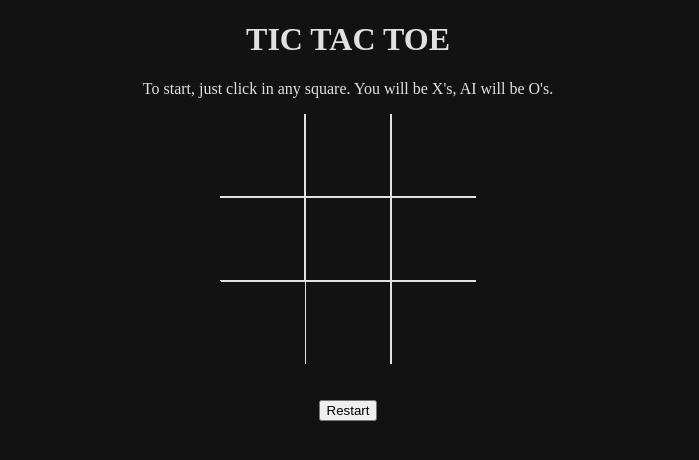
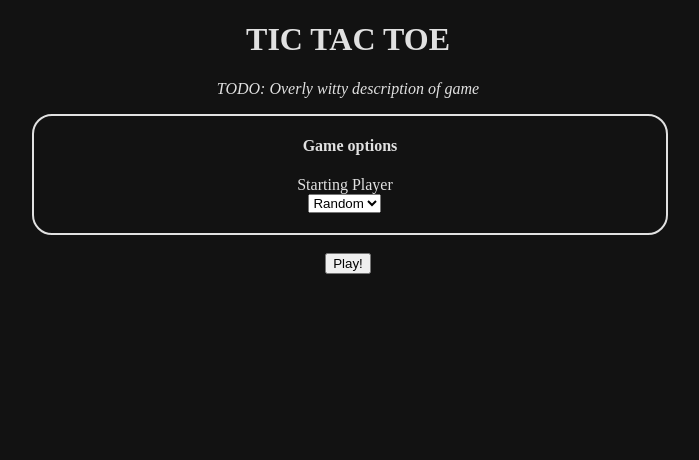
Before and after one commit to Chris-Is-Awesome/Tic-Tac-Toe, a website built with webpack: page src/index.html in a window 1280 px wide. Shown: the whole page, without its empty margins (292-991 px from the left). Built offline with nearby package versions, Linux system fonts and the light colour scheme.

Commit message:
add stuff

```diff
--- a/src/css/styles.css
+++ b/src/css/styles.css
@@ -7,23 +7,29 @@
 body {
 	background-color: var(--darkgrey);
 	color: var(--offwhite);
-}
-
-#info, #bottom {
 	text-align: center;
 }
 
-#board {
-	display: flex;
-	flex-direction: column;
-	align-items: center;
+.subtitle {
+	font-style: italic;
 }
 
-.row {
+.flex-grid {
+	display: flex;
+	flex-direction: row;
+	padding: 0px 10px 0px 20px;
+	justify-content: center;
+}
+
+.flex-item {
+	padding-right: 20px;
+}
+
+.board-row {
 	display: flex;
 }
 
-.cell {
+.board-cell {
 	border: none;
 	width: 80px;
 	height: 80px;
@@ -36,54 +42,82 @@ body {
 	background-color: var(--darkgrey);
 }
 
-.cell:active {
+.board-cell:focus {
 	outline: none;
 }
 
-#A1 {
+#gameplay {
+	display: none;
+}
+
+#gameOver {
+	display: none;
+}
+
+#board {
+	display: flex;
+	flex-direction: column;
+	align-items: center;
+}
+
+#options {
+	border: solid;
+	border-width: 2px;
+	border-radius: 20px;
+	border-color: var(--offwhite);
+	width: 50%;
+	margin-left: 25%;
+	padding-bottom: 20px;
+}
+
+#options > .flex-grid > .flex-item > input {
+	width: 35px;
+}
+
+#board-row-A1 {
 	border-bottom: 1px solid var(--offwhite);
 	border-right: 1px solid var(--offwhite);
 }
 
-#A2 {
+#board-row-A2 {
 	border-bottom: 1px solid var(--offwhite);
 	border-right: 1px solid var(--offwhite);
 	border-left: 1px solid var(--offwhite);
 }
 
-#A3 {
+#board-row-A3 {
 	border-bottom: 1px solid var(--offwhite);
 	border-left: 1px solid var(--offwhite);
 }
 
-#B1 {
+#board-row-B1 {
 	border-top: 1px solid var(--offwhite);
 	border-bottom: 1px solid var(--offwhite);
 	border-right: 1px solid var(--offwhite);
 }
 
-#B2 {
+#board-row-B2 {
 	border: 1px solid var(--offwhite);
 }
 
-#B3 {
+#board-row-B3 {
 	border-top: 1px solid var(--offwhite);
 	border-bottom: 1px solid var(--offwhite);
 	border-left: 1px solid var(--offwhite);
 }
 
-#C1 {
+#board-row-C1 {
 	border-top: 1px solid var(--offwhite);
 	border-right: 1px solid var(--offwhite);
 }
 
-#C2 {
+#board-row-C2 {
 	border-top: 1px solid var(--offwhite);
 	border-right: 1px solid var(--offwhite);
 	border-left: 1px solid var(--offwhite)y;
 }
 
-#C3 {
+#board-row-C3 {
 	border-top: 1px solid var(--offwhite);
 	border-left: 1px solid var(--offwhite);
 }
--- /dev/null
+++ b/src/game.js
@@ -0,0 +1,30 @@
+import { initializeUI } from './ui.js';
+
+export default class Game {
+	constructor(options) {
+		currentStats.currentPlayer = options.startingPlayer === "random" ? getRandomStartingPlayer() : options.startingPlayer
+
+		initializeUI();
+		console.log("Game started! Starting stats:\n", currentStats);
+		startGame();
+	}
+}
+
+const currentStats = {
+	currentPlayer: null
+};
+
+// Returns a random starting player
+function getRandomStartingPlayer() {
+	const randNum = Math.floor(Math.random() * 2); // Random number: 0 or 1
+
+	if (randNum < 1) {
+		return "PLAYER";
+	}
+
+	return "AI";
+}
+
+function startGame() {
+	//
+}
--- a/src/index.html
+++ b/src/index.html
@@ -2,40 +2,49 @@
 <html>
 
 <head>
-	<meta name="viewport" content="width=device-width, initial-scale=1.0">
 	<title>Tic Tac Toe</title>
 </head>
 
 <body>
-	<div id="info">
-		<h1>TIC TAC TOE</h1>
-		<p>
-			To start, just click in any square.
-			You will be X's, AI will be O's.
-		</p>
+	<h1>TIC TAC TOE</h1>
+	<div id="gameSetup">
+		<!-- Game description -->
+		<div class="subtitle">
+			<p>TODO: Overly witty description of game</p>
+		</div>
+		<!-- Options -->
+		<div id="options">
+			<h4>Game options</h4>
+			<div class="flex-grid">
+				<div class="flex-item">
+					<label for="startingPlayer">Starting Player</label>
+					<br>
+					<select id="startingPlayer">
+						<option value="random">Random</option>
+						<option value="PLAYER">You</option>
+						<option value="AI">AI</option>
+					</select>
+				</div>
+			</div>
+		</div>
+		<br>
+		<!-- Below options -->
+		<button type="submit" onclick="setupGame()">Play!</button>
 	</div>
-	<div id="board">
-		<div class="row">
-			<input type="text" id="A1" class="cell" readonly>
-			<input type="text" id="A2" class="cell" readonly>
-			<input type="text" id="A3" class="cell" readonly>
+	<div id="gameplay">
+		<!-- Summary -->
+		<div>
+			<p class="subtitle">The game</p>
 		</div>
-		<div class="row">
-			<input type="text" id="B1" class="cell" readonly>
-			<input type="text" id="B2" class="cell" readonly>
-			<input type="text" id="B3" class="cell" readonly>
-		</div>
-		<div class="row">
-			<input type="text" id="C1" class="cell" readonly>
-			<input type="text" id="C2" class="cell" readonly>
-			<input type="text" id="C3" class="cell" readonly>
+		<!-- Board -->
+		<div id="board">
+			<div id="board-rows">
+				<!-- This is generated at runtime -->
+			</div>
 		</div>
 	</div>
-	<br><br>
-	<div id="bottom">
-		<button id="reset">
-			Restart
-		</button>
+	<div id="gameOver">
+		<p>TODO</p>
 	</div>
 </body>
 
--- a/src/index.js
+++ b/src/index.js
@@ -1 +1,16 @@
+import Game from './game.js';
 import './css/styles.css';
+
+function setupGame() {
+	const startingPlayer = document.getElementById('startingPlayer').value;
+
+	// Create options object
+	const options = {
+		startingPlayer: startingPlayer
+	};
+
+	// Create game object & setup game
+	const game = new Game(options);
+}
+
+window.setupGame = setupGame;
--- /dev/null
+++ b/src/ui.js
@@ -0,0 +1,51 @@
+export function initializeUI() {
+	console.log("Initializing UI...");
+
+	// Get refs
+	const gameSetupDiv = document.getElementById('gameSetup');
+	const gameplayDiv = document.getElementById('gameplay');
+
+	createBoard();
+
+	gameSetupDiv.style.display = "none";
+	gameplayDiv.style.display = "block";
+
+	console.log("...Done!");
+}
+
+function createBoard() {
+	const board = document.getElementById('board-rows');
+	let rows = [];
+
+	// Create rows
+	for (let i = 0; i < 3; i++) {
+		const row = document.createElement('div');
+		row.className = "board-row";
+		board.appendChild(row);
+		rows.push(row);
+	}
+
+	for (let j = 0; j < rows.length; j++) {
+		let rowLetter = 'A';
+
+		switch (j) {
+			case 1:
+				rowLetter = 'B';
+				break;
+			case 2:
+				rowLetter = 'C';
+				break;
+			default:
+				rowLetter = 'A';
+		}
+
+		for (let k = 1; k < 4; k++) {
+			const row = rows[j];
+			const cell = document.createElement('input');
+			cell.type = "text";
+			cell.id = `board-row-${rowLetter}${k}`;
+			cell.className = "board-cell";
+			row.appendChild(cell);
+		}
+	}
+}
```
